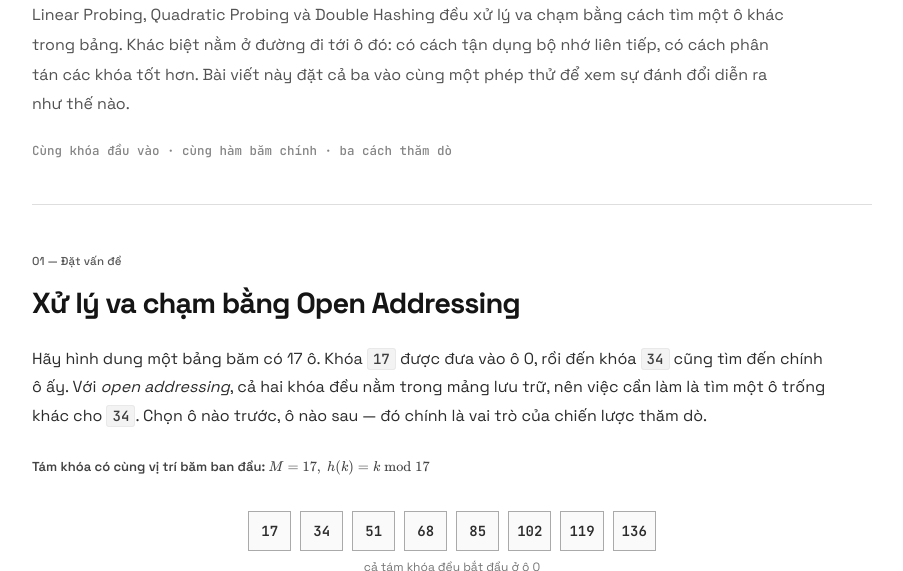
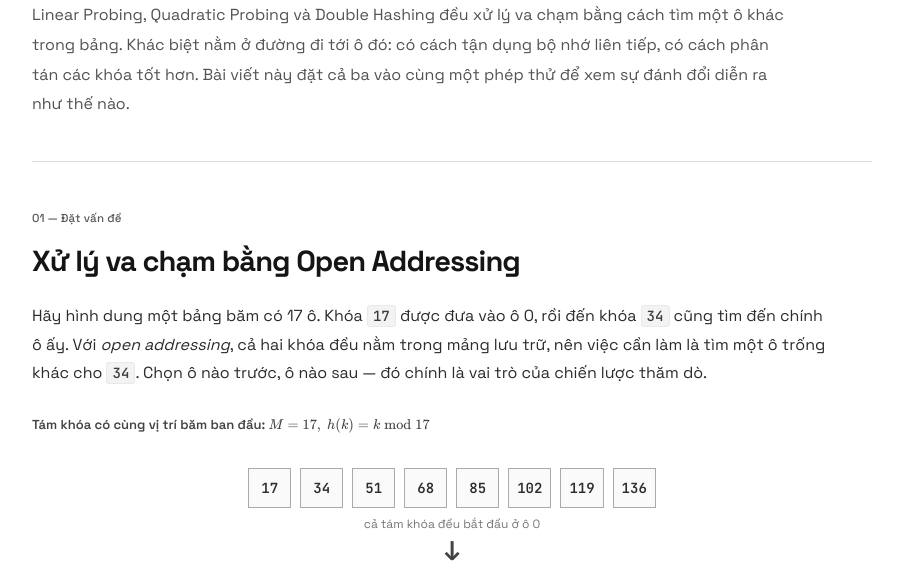
Before and after one commit to kieran-lucas/hash-table-probing-strategies, a plain HTML site: page index.html in a window 1280 px wide. Shown: the part 175-746 px from the top of the page, without its empty margins (188-1091 px from the left). Drawn offline with nearby package versions, Linux system fonts and the light colour scheme.

Commit message:
Remove decorative summary tagline from article header

```diff
--- a/index.html
+++ b/index.html
@@ -24,7 +24,6 @@
     <p class="course">Cấu trúc dữ liệu và giải thuật · Nghiên cứu thuật toán</p>
     <h1>Linear, Quadratic và Double Hashing</h1>
     <p class="lead">Linear Probing, Quadratic Probing và Double Hashing đều xử lý va chạm bằng cách tìm một ô khác trong bảng. Khác biệt nằm ở đường đi tới ô đó: có cách tận dụng bộ nhớ liên tiếp, có cách phân tán các khóa tốt hơn. Bài viết này đặt cả ba vào cùng một phép thử để xem sự đánh đổi diễn ra như thế nào.</p>
-    <p class="intro-note">Cùng khóa đầu vào · cùng hàm băm chính · ba cách thăm dò</p>
   </header>
 
   <section id="problem" aria-labelledby="problem-title">
```
